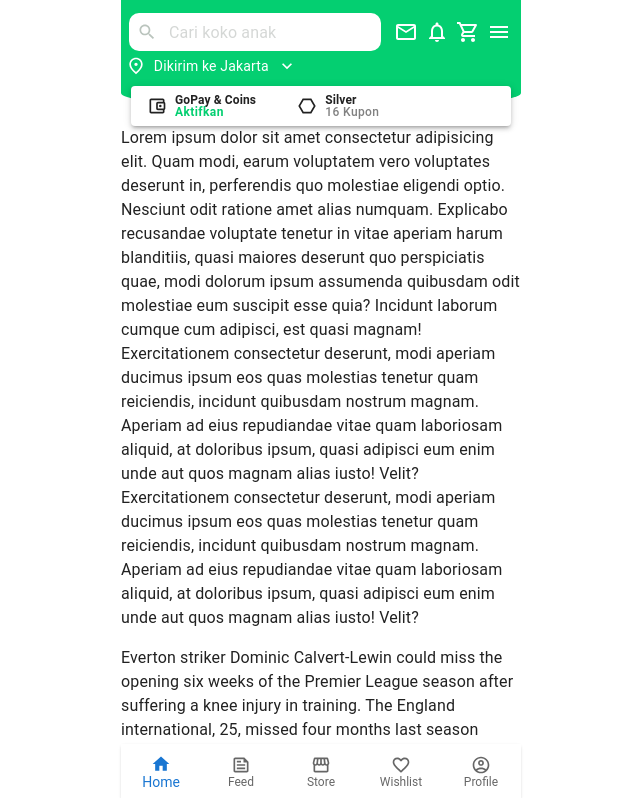
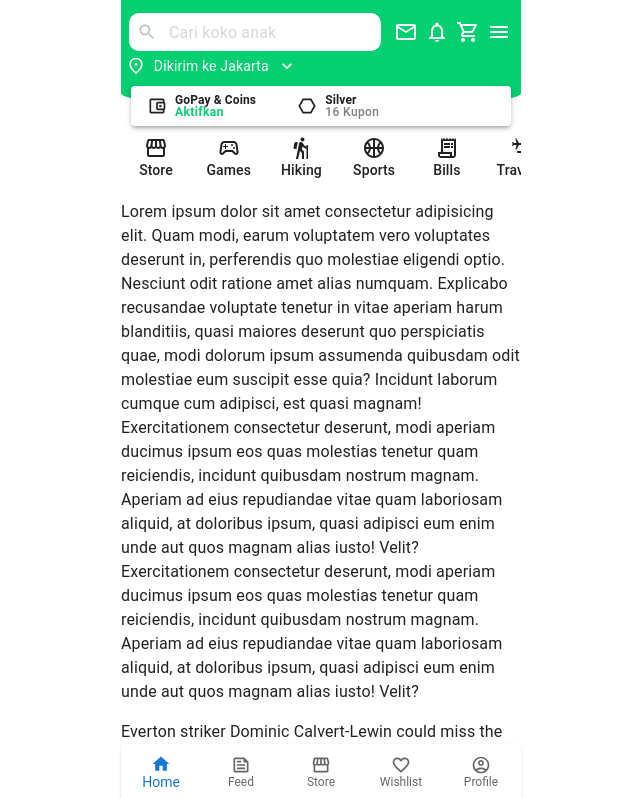
Before and after one commit to anangyoga/tokopediapp, a Next.js app: page / in a window 1280 px wide. Shown: the top 798 px of the page, without its empty margins (319-959 px from the left). Built offline with nearby package versions, Linux system fonts and the light colour scheme.

Commit message:
feat: UI category scrollable with swiperJs

```diff
--- a/package.json
+++ b/package.json
@@ -15,7 +15,8 @@
     "@mui/material": "^5.9.3",
     "next": "12.2.3",
     "react": "18.2.0",
-    "react-dom": "18.2.0"
+    "react-dom": "18.2.0",
+    "swiper": "^8.3.2"
   },
   "devDependencies": {
     "@types/node": "18.6.3",
--- /dev/null
+++ b/src/components/CategoryCarousel.tsx
@@ -0,0 +1,72 @@
+import { Box, Paper, Typography } from "@mui/material";
+import React from "react";
+import StorefrontOutlinedIcon from "@mui/icons-material/StorefrontOutlined";
+import SportsEsportsOutlinedIcon from "@mui/icons-material/SportsEsportsOutlined";
+import HikingOutlinedIcon from "@mui/icons-material/HikingOutlined";
+import SportsBasketballOutlinedIcon from "@mui/icons-material/SportsBasketballOutlined";
+import ReceiptLongOutlinedIcon from "@mui/icons-material/ReceiptLongOutlined";
+import ConnectingAirportsOutlinedIcon from "@mui/icons-material/ConnectingAirportsOutlined";
+import SmartphoneOutlinedIcon from "@mui/icons-material/SmartphoneOutlined";
+import BuildOutlinedIcon from "@mui/icons-material/BuildOutlined";
+import ChairOutlinedIcon from "@mui/icons-material/ChairOutlined";
+// Import Swiper React components
+import { Swiper, SwiperSlide } from "swiper/react";
+// Import Swiper styles
+import "swiper/css";
+
+const CategoryCarousel = () => {
+  const categories = [
+    {
+      img: <StorefrontOutlinedIcon />,
+      name: "Store",
+    },
+    {
+      img: <SportsEsportsOutlinedIcon />,
+      name: "Games",
+    },
+    {
+      img: <HikingOutlinedIcon />,
+      name: "Hiking",
+    },
+    {
+      img: <SportsBasketballOutlinedIcon />,
+      name: "Sports",
+    },
+    {
+      img: <ReceiptLongOutlinedIcon />,
+      name: "Bills",
+    },
+    {
+      img: <ConnectingAirportsOutlinedIcon />,
+      name: "Travels",
+    },
+    {
+      img: <SmartphoneOutlinedIcon />,
+      name: "Gadget",
+    },
+    {
+      img: <BuildOutlinedIcon />,
+      name: "Autos",
+    },
+    {
+      img: <ChairOutlinedIcon />,
+      name: "Interiors",
+    },
+  ];
+  return (
+    <Swiper scrollbar={{ draggable: true }} slidesPerView={5.5} style={{ marginTop: 24 }}>
+      <Box sx={{ maxWidth: 70, maxHeight: 70, display: "flex", gap: 3, paddingLeft: 1 }}>
+        {categories.map((category) => (
+          <SwiperSlide key={category.name}>
+            <Paper elevation={0} sx={{ cursor: "pointer", display: "flex", flexDirection: "column", justifyContent: "center", alignItems: "center", width: 70, height: 50 }}>
+              {category.img}
+              <Typography variant="subtitle2">{category.name}</Typography>
+            </Paper>
+          </SwiperSlide>
+        ))}
+      </Box>
+    </Swiper>
+  );
+};
+
+export default CategoryCarousel;
--- a/src/components/Content.tsx
+++ b/src/components/Content.tsx
@@ -1,4 +1,5 @@
 import { Box } from "@mui/material";
+import CategoryCarousel from "./CategoryCarousel";
 import CoinsCoupon from "./CoinsCoupon";
 import Location from "./Location";
 
@@ -7,7 +8,7 @@ const Content = () => {
     <Box sx={{ marginTop: 7 }}>
       <Location />
       <CoinsCoupon />
-
+      <CategoryCarousel />
       <p>
         Lorem ipsum dolor sit amet consectetur adipisicing elit. Quam modi, earum voluptatem vero voluptates deserunt in, perferendis quo molestiae eligendi optio. Nesciunt odit ratione amet alias numquam. Explicabo recusandae voluptate
         tenetur in vitae aperiam harum blanditiis, quasi maiores deserunt quo perspiciatis quae, modi dolorum ipsum assumenda quibusdam odit molestiae eum suscipit esse quia? Incidunt laborum cumque cum adipisci, est quasi magnam!
```
Also changed, not shown: 2 other files (tests, documents, lock files or other folders).
